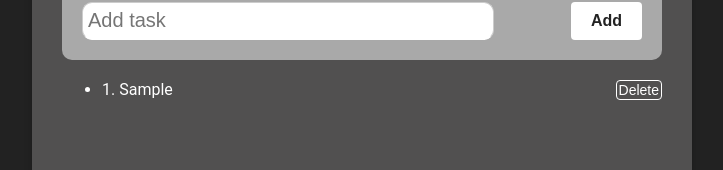
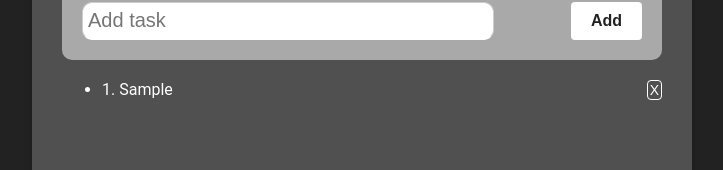
Before and after one commit to RamziRM/react-test, a React (Create React App) app: page / in a window 1280 px wide. Both pictures are taken after typing "Sample" into the empty fields and a click on the button "Add". Shown: the part 142-312 px from the top of the page, without its empty margins (278-1001 px from the left). Built offline with nearby package versions, Linux system fonts and the light colour scheme.

Commit message:
delete task btn - working

```diff
--- a/src/components/Overview.js
+++ b/src/components/Overview.js
@@ -1,8 +1,13 @@
-import React from 'react';
+import React from "react";
 
 // Render tasks in a list
 const Overview = (props) => {
-    const { tasks } = props;
+    const { tasks, setTasks } = props;
+
+    const handleDelete = (id) => {
+        const updatedTasks = tasks.filter((task) => task.id !== id);
+        setTasks(updatedTasks);
+    };
 
     return (
     <ul>
@@ -10,7 +15,11 @@ const Overview = (props) => {
             return (
                 <div id='task-cont' key={index}>
                     <li key={task.id}>{index+1}. {task.text}</li>
-                    <button type="button" id='del-btn'>Delete</button>
+                    <button
+                    type="button"
+                    id='del-btn'
+                    onClick={() => handleDelete(task.id)}
+                    >X</button>
                 </div>
             );
 
```
